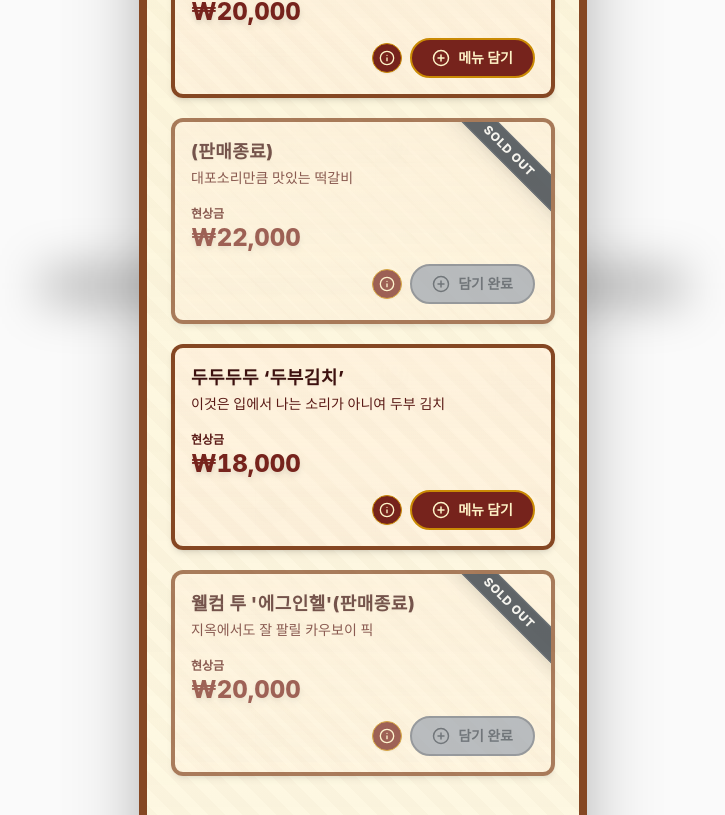
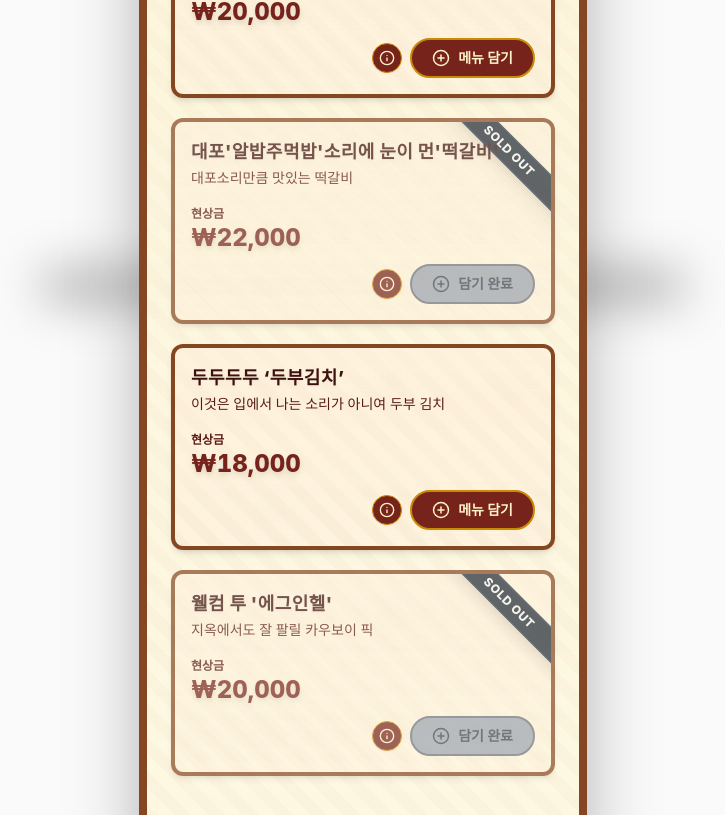
Before and after one commit to hdh985/-42-hear, a React (Create React App) app in the folder frontend/: page / in a window 1280 px wide. Shown: the part 498-1313 px from the top of the page, without its empty margins (277-1002 px from the left). Built offline with nearby package versions, Linux system fonts and the light colour scheme.

Commit message:
fix: 상단 정렬 수정

```diff
--- a/frontend/src/App.tsx
+++ b/frontend/src/App.tsx
@@ -57,7 +57,7 @@ const App: React.FC = () => {
       {
         id: 'snack-002',
         category: 'snack',
-        title: "(판매종료)",
+        title: "대포'알밥주먹밥'소리에 눈이 먼'떡갈비'",
         description: '대포소리만큼 맛있는 떡갈비',
         price: 22000,
         change: '+12.8%',
@@ -85,7 +85,7 @@ const App: React.FC = () => {
       {
         id: 'snack-004',
         category: 'snack',
-        title: "웰컴 투 '에그인헬'(판매종료)",
+        title: "웰컴 투 '에그인헬'",
         description: '지옥에서도 잘 팔릴 카우보이 픽',
         price: 20000,
         change: '+8.7%',
```
